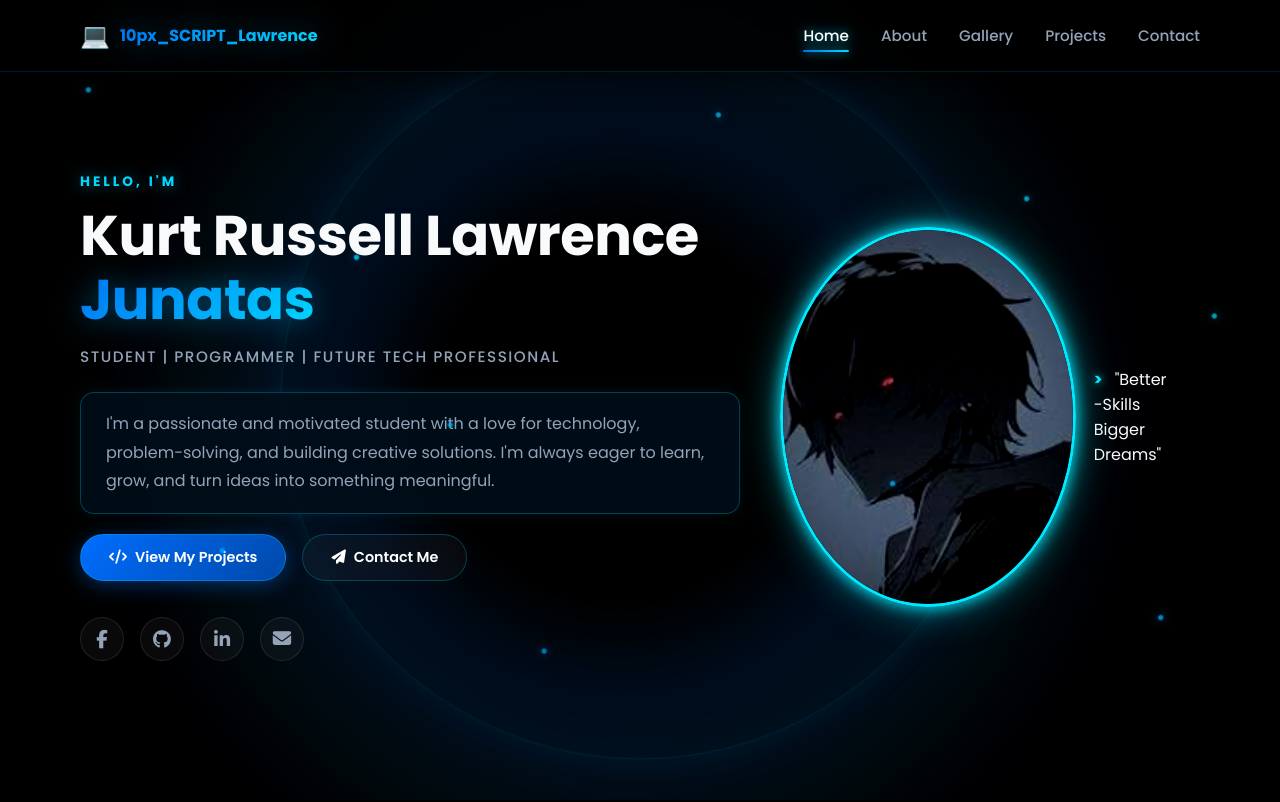
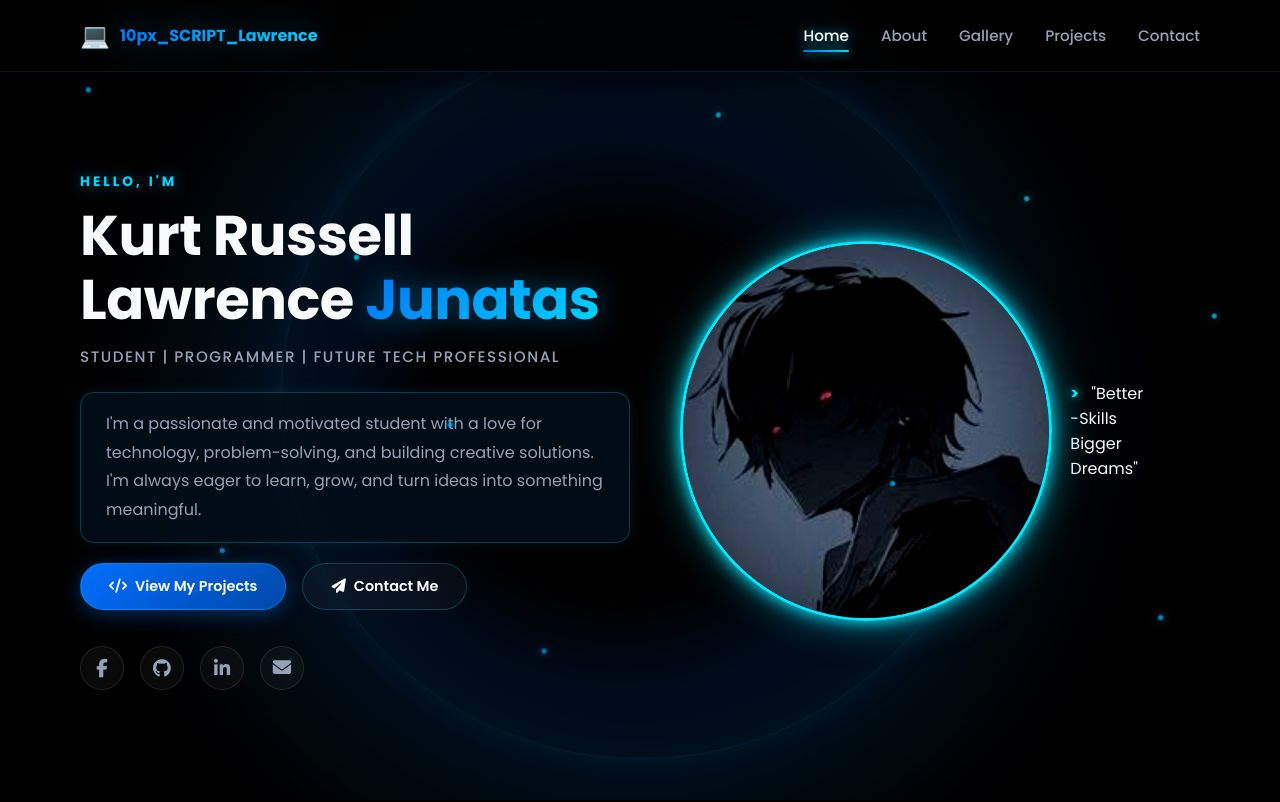
Before and after one commit to junataskurt-ship-it/Personal-Web, a plain HTML site: page index.html in a window 1280 px wide. Shown: the top 802 px of the page. Drawn offline with Linux system fonts and the light colour scheme.

Commit message:
Update style.css

```diff
--- a/style.css
+++ b/style.css
@@ -508,11 +508,12 @@
         z-index: 1;
 
 
+
     }
 
     .hero-content {
-    max-width: 700px;
-        padding-right: 40px;
+    max-width: 600px;
+        padding-right: 50px;
 
 
 }
```
